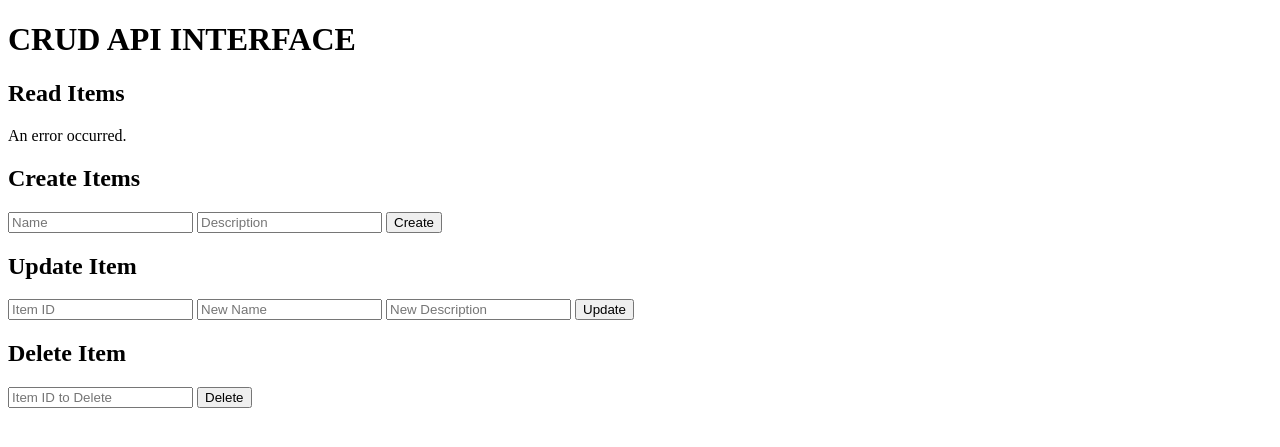
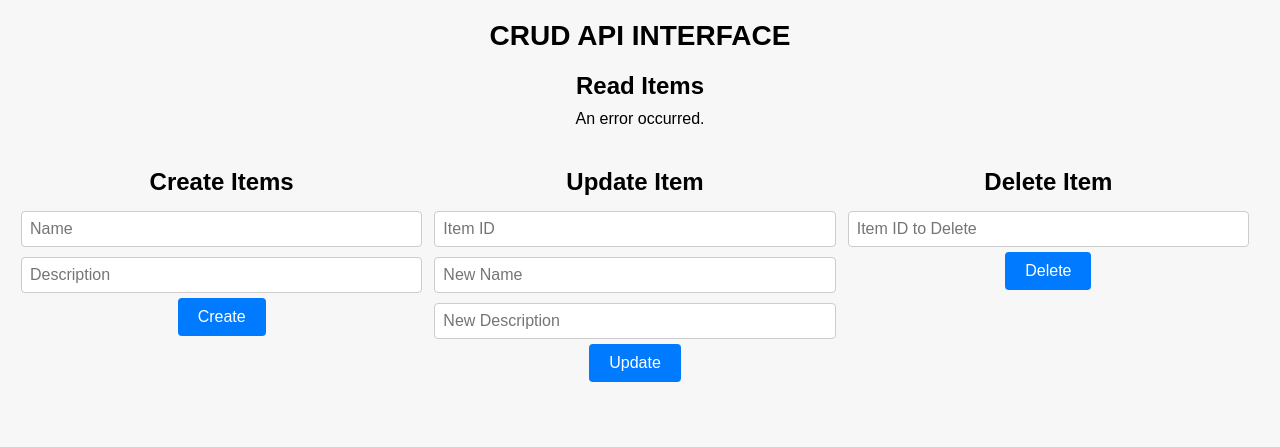
Before and after one commit to rcm6/PHP-RESTful-CRUD-API, a PHP site: page /interface.php in a window 1280 px wide. Shown: the top 447 px of the page. Run offline with PHP 8.4, Linux system fonts and the light colour scheme.

Commit message:
added styling to interface

```diff
--- /dev/null
+++ b/css/styles.css
@@ -0,0 +1,145 @@
+/* styles.css */
+
+/* Reset some default styles */
+body, h1, h2, button, input, form {
+    margin: 0;
+    padding: 0;
+    font-family: Arial, sans-serif;
+}
+
+/* Overall page styling */
+body {
+    background-color: #f7f7f7;
+    padding: 20px;
+    text-align: center;
+}
+
+.container {
+    max-width: 800px;
+    margin: 0 auto;
+    background-color: #ffffff;
+    padding: 20px;
+    border-radius: 8px;
+    box-shadow: 0 0 10px rgba(0, 0, 0, 0.1);
+}
+
+h1 {
+    font-size: 28px;
+    margin-bottom: 20px;
+}
+
+h2 {
+    font-size: 24px;
+    margin-top: 20px;
+    margin-bottom: 10px;
+}
+
+/* Button styling */
+button {
+    background-color: #007BFF;
+    color: #ffffff;
+    border: none;
+    padding: 10px 20px;
+    border-radius: 4px;
+    cursor: pointer;
+    font-size: 16px;
+}
+
+button:hover {
+    background-color: #0056b3;
+}
+
+/* Form input styling */
+input[type="text"],
+input[type="number"] {
+    width: 100%; /* Full width */
+    padding: 10px;
+    margin: 5px 0;
+    border: 1px solid #ccc;
+    border-radius: 4px;
+    font-size: 16px;
+}
+
+/* Compact form fields */
+input[type="text"],
+input[type="number"] {
+    width: calc(100% - 20px); /* Subtract 20px for padding */
+    padding: 8px; /* Reduce padding for a more compact look */
+}
+
+/* Table styling */
+table {
+    border-collapse: collapse;
+    width: 100%;
+    margin-top: 20px;
+}
+
+table, th, td {
+    border: 1px solid #ddd;
+}
+
+th, td {
+    text-align: left;
+    padding: 10px;
+}
+
+th {
+    background-color: #007BFF;
+    color: #ffffff;
+}
+
+/* Message div styling */
+.message {
+    margin-top: 10px;
+    font-size: 18px;
+    color: #007BFF;
+}
+
+.error-message {
+    color: red;
+}
+
+/* Flex grid container */
+.flex-container {
+    display: flex;
+    justify-content: space-between;
+    flex-wrap: wrap;
+    margin-top: 20px;
+}
+
+/* Flex grid item (column) */
+.flex-item {
+    flex: 0 1 calc(33.33% - 10px); /* Each column occupies 33.33% of the container width with a 10px margin */
+    margin-right: 10px; /* Margin on both sides of the columns */
+}
+
+/* Reset margin for the last flex item to prevent margin-right */
+.flex-item:last-child {
+    margin-right: 10px; /* Keep the same margin on the right-hand side of the last column */
+}
+
+/* Adjust the width of form inputs within the flex items */
+/*
+.flex-item input[type="text"],
+.flex-item input[type="number"] {
+    width: 100%;
+}
+*/
+
+/* CSS styles for error messages */
+.message.error {
+    background-color: red;
+    color: white;
+    padding: 5px;
+    border-radius: 5px;
+    margin-top: 10px;
+}
+
+/* CSS styles for success messages */
+.message.success {
+    background-color: green;
+    color: white;
+    padding: 5px;
+    border-radius: 5px;
+    margin-top: 10px;
+}
--- a/interface.php
+++ b/interface.php
@@ -4,6 +4,7 @@
     <meta charset="UTF-8">
     <meta name="viewport" content="width=device-width, initial-scale=1.0">
     <title>CRUD API INTERFACE</title>
+    <link rel="stylesheet" href="./CSS/styles.css">
 </head>
 <body>
     <h1>CRUD API INTERFACE</h1>
@@ -11,10 +12,12 @@
     <!-- Read Section -->
     <h2>Read Items</h2>
     <!--button id="loadItemsButton">Load Items</button-->
-
     <div id="readItems"></div>
 
+<!-- Flex Grid for Create, Update, and Delete Sections -->
+<div class="flex-container">
     <!-- Create Section -->
+    <div class="flex-item">
     <h2>Create Items</h2>
         <form id="createForm">
             <input type="text" id="createName" placeholder="Name" required>
@@ -22,7 +25,10 @@
             <button type="submit">Create</button>
         </form>
     <div id="createMessage" class="message"></div>
+    </div>
+
     <!-- Update Section -->
+    <div class="flex-item">
     <h2>Update Item</h2>
         <form id="updateForm">
             <input type="number" id="updateId" placeholder="Item ID" required>
@@ -31,13 +37,17 @@
             <button type="submit">Update</button>
         </form>
     <div id="updateMessage" class="message"></div>
+    </div>
+
     <!-- Delete Section -->
+    <div class="flex-item">
     <h2>Delete Item</h2>
         <form id="deleteForm">
             <input type="number" id="deleteId" placeholder="Item ID to Delete" required>
             <button type="submit">Delete</button>
         </form>
     <div id="deleteMessage" class="message"></div>
+    </div>
 </div>
 
     <script>
```
Lines whose indentation alone changed are shown as unchanged.
